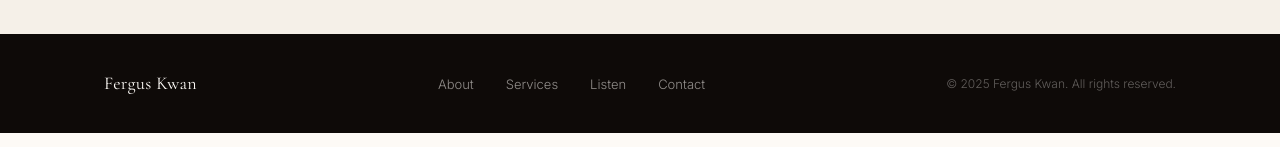
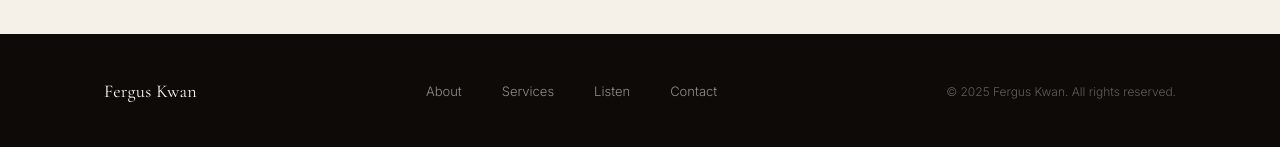
Before and after one commit to godfreykwan1/ferguskwan.com, a Next.js app: page / in a window 1280 px wide. Shown: the part 4361-4508 px from the top of the page. Built offline with nearby package versions, Linux system fonts and the light colour scheme; no server answers.

Commit message:
style(design): FINDING-006 — enlarge footer nav touch targets to 44px via padding

```diff
--- a/src/components/sections/Footer.tsx
+++ b/src/components/sections/Footer.tsx
@@ -15,7 +15,7 @@ export default function Footer() {
               <li key={link}>
                 <a
                   href={`#${link.toLowerCase()}`}
-                  className="font-body text-[0.8125rem] font-light text-ivory/55 hover:text-ivory transition-colors"
+                  className="font-body text-[0.8125rem] font-light text-ivory/55 hover:text-ivory transition-colors py-3 px-1 inline-block"
                 >
                   {link}
                 </a>
```
